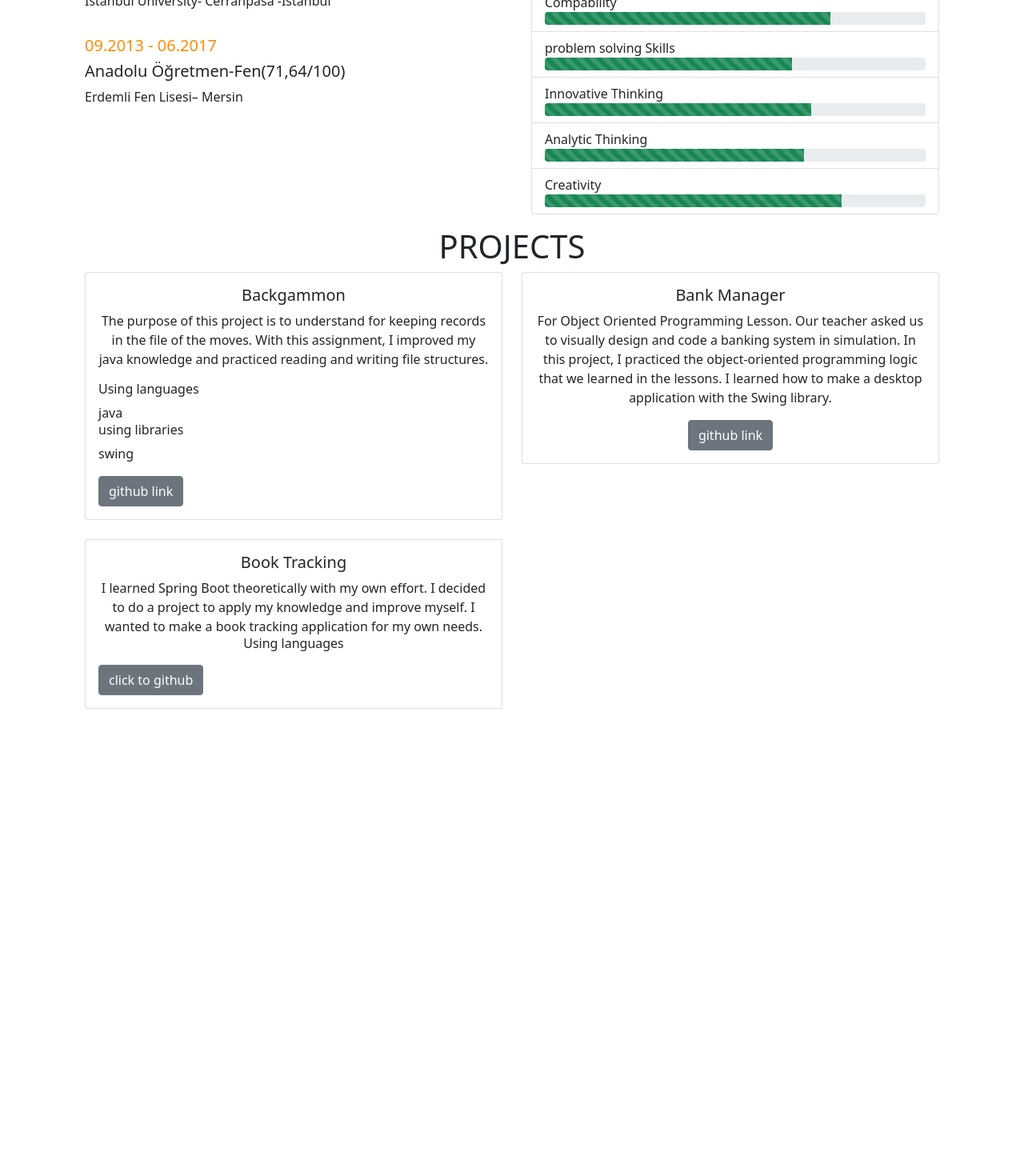
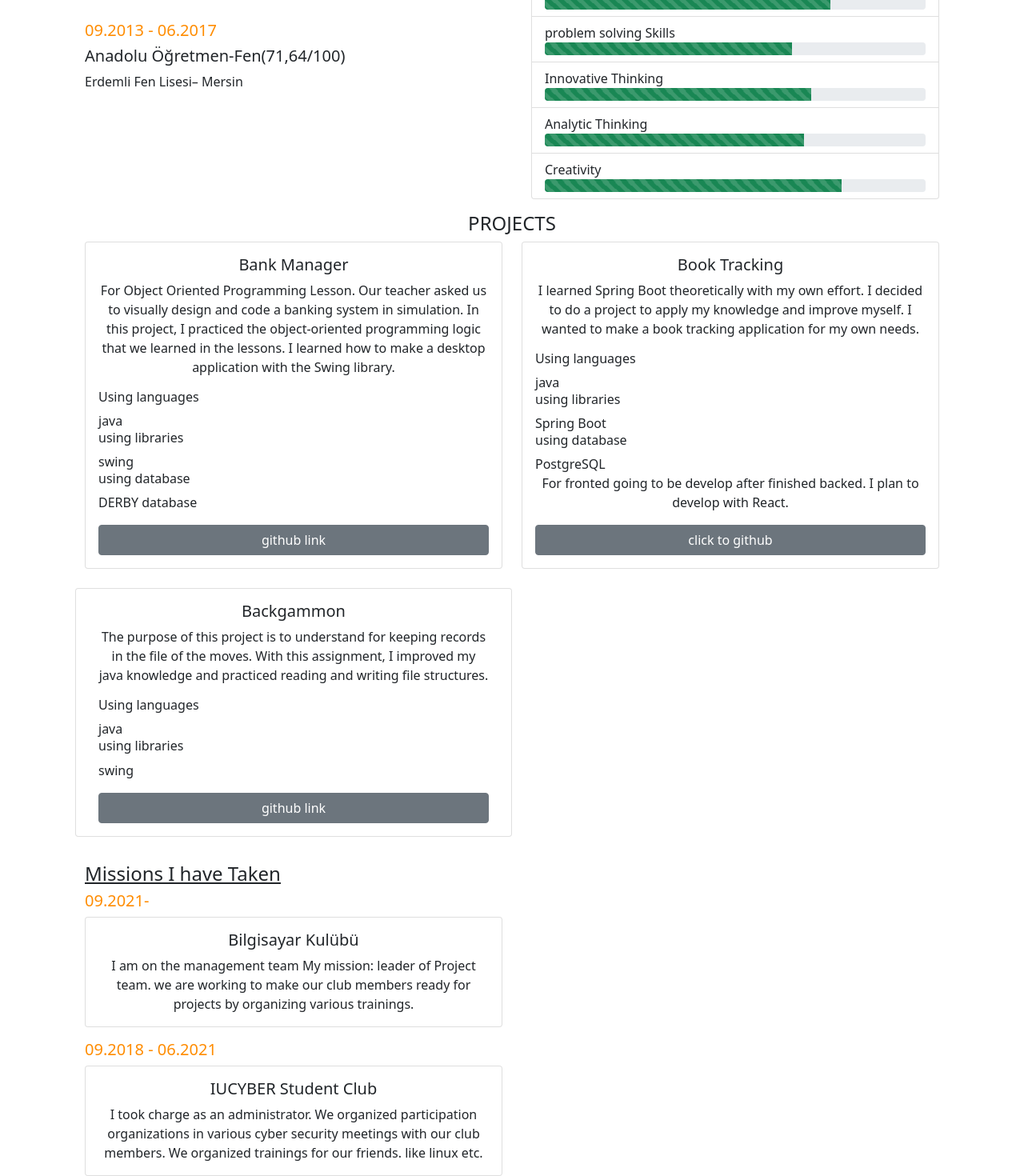
Before and after one commit to yahyaboyali/cv, a React (Create React App) app: page / in a window 1280 px wide. Shown: the part 203-1673 px from the top of the page at 80% size. Before the commit the page ends 1089 px from the top, so only its background shows below. Built offline with nearby package versions, Linux system fonts and the light colour scheme.

Commit message:
adding missions layout

```diff
--- a/src/layouts/Education.jsx
+++ b/src/layouts/Education.jsx
@@ -4,7 +4,7 @@ export default function Education() {
   return (
     <Container>
       <Row>
-        <Col style={{ textAlign: 'left' }}><h1>EDUCATIONS</h1></Col>
+        <Col style={{ textAlign: 'left' }}><h4>EDUCATIONS</h4></Col>
       </Row>
       <Row>
         <Col style={{ textAlign: 'left', color: 'DarkOrange' }}><h5>2018-</h5></Col>
--- a/src/layouts/Missions.jsx
+++ b/src/layouts/Missions.jsx
@@ -1,7 +1,50 @@
 import React from 'react'
-
+import { Container, Row, Col, Card } from 'react-bootstrap'
 export default function Missions() {
   return (
-    <div>Missions</div>
+    <Container>
+      <Row>
+        <Col style={{ textAlign: 'left',marginTop:'1rem',textDecoration:'underline' }}><h4>Missions I have Taken </h4></Col>
+      </Row>
+      <Row>
+        <Col style={{ textAlign: 'left', color: 'DarkOrange' }}><h5>09.2021-</h5></Col>
+      </Row>
+      <Row xs={1} md={2} className="g-4">
+        <Col>
+          <Card>
+            <Card.Body>
+              <Card.Title>Bilgisayar Kulübü</Card.Title>
+              <Card.Text>
+                I am on the management team
+                My mission: leader of Project team.
+                we are working to make our club
+                members ready for projects by
+                organizing various trainings.
+              </Card.Text>
+            </Card.Body>
+          </Card>
+        </Col>
+      </Row>
+      <Row style={{ marginTop: '1rem' }}>
+        <Col style={{ textAlign: 'left', color: 'DarkOrange' }}><h5>09.2018 - 06.2021</h5></Col>
+      </Row>
+      <Row xs={1} md={2} className="g-4">
+        <Col>
+          <Card >
+            <Card.Body>
+              <Card.Title>IUCYBER Student Club</Card.Title>
+              <Card.Text>
+                I took charge as an administrator.
+                We organized participation
+                organizations in various cyber security
+                meetings with our club members. We
+                organized trainings for our friends.
+                like linux etc.
+              </Card.Text>
+            </Card.Body>
+          </Card>
+        </Col>
+      </Row>
+    </Container>
   )
 }
--- a/src/layouts/Projects.jsx
+++ b/src/layouts/Projects.jsx
@@ -1,40 +1,12 @@
 import React from 'react'
-import { Container, Row, Col, Card, CardGroup, Button } from 'react-bootstrap'
+import { Container, Row, Col, Card, Button } from 'react-bootstrap'
 export default function Projects() {
   return (
     <Container>
       <Row>
-        <Col style={{ textAlign: 'Center' }}><h1>PROJECTS</h1></Col>
+        <Col style={{ textAlign: 'Center' }}><h4>PROJECTS</h4></Col>
       </Row>
       <Row xs={1} md={2} className="g-4">
-
-        <Col>
-          <CardGroup>
-
-          </CardGroup>
-          <Card>
-            <Card.Body>
-              <Card.Title>Backgammon</Card.Title>
-              <Card.Text>
-                The purpose of this project is to understand
-                for keeping records in the file of the moves.
-                With this assignment, I improved my java
-                knowledge and practiced reading and writing
-                file structures.
-                <div style={{ textAlign: 'left',marginTop:'1rem' }}>
-                  <h6>Using languages</h6>
-                  java
-                  <h6>using libraries</h6>
-                  swing
-                </div>
-
-              </Card.Text>
-              <div style={{ textAlign: 'left' }}>
-                <Button href='https://github.com/yahyaboyali/backgammon' target="_blank" variant="secondary">github link</Button>
-              </div>
-            </Card.Body>
-          </Card>
-        </Col>
         <Col>
           <Card>
             <Card.Body>
@@ -47,8 +19,16 @@ export default function Projects() {
                 logic that we learned in the lessons. I learned
                 how to make a desktop application with the
                 Swing library.
+                <div style={{ textAlign: 'left', marginTop: '1rem' }}>
+                  <h6>Using languages</h6>
+                  java
+                  <h6>using libraries</h6>
+                  swing
+                  <h6>using database</h6>
+                  DERBY database
+                </div>
               </Card.Text>
-              <div >
+              <div className="d-grid gap-2" style={{ textAlign: 'left' }}>
                 <Button href='https://github.com/yahyaboyali/bankamanager' target="_blank" variant="secondary">github link</Button>
               </div>
             </Card.Body>
@@ -64,15 +44,44 @@ export default function Projects() {
                 knowledge and improve myself. I wanted to
                 make a book tracking application for my own
                 needs.
-
-                <h6>Using languages </h6>
+                <div style={{ textAlign: 'left', marginTop: '1rem' }}>
+                  <h6>Using languages</h6>
+                  java
+                  <h6>using libraries</h6>
+                  Spring Boot
+                  <h6>using database</h6>
+                  PostgreSQL
+                </div>
+                For fronted going to be develop after finished
+                backed. I plan to develop with React.
               </Card.Text>
-              <div style={{ textAlign: 'left' }}>
+              <div className="d-grid gap-2" style={{ textAlign: 'left' }}>
                 <Button href='https://github.com/yahyaboyali/BookTracking' target="_blank" variant="secondary">click to github</Button>
               </div>
             </Card.Body>
           </Card>
         </Col>
+        <Card>
+          <Card.Body>
+            <Card.Title>Backgammon</Card.Title>
+            <Card.Text>
+              The purpose of this project is to understand
+              for keeping records in the file of the moves.
+              With this assignment, I improved my java
+              knowledge and practiced reading and writing
+              file structures.
+              <div style={{ textAlign: 'left', marginTop: '1rem' }}>
+                <h6>Using languages</h6>
+                java
+                <h6>using libraries</h6>
+                swing
+              </div>
+            </Card.Text>
+            <div className="d-grid gap-2" style={{ textAlign: 'left' }}>
+              <Button href='https://github.com/yahyaboyali/backgammon' target="_blank" variant="secondary">github link</Button>
+            </div>
+          </Card.Body>
+        </Card>
       </Row>
     </Container>
   )
--- a/src/layouts/SkillsAndCompetences.jsx
+++ b/src/layouts/SkillsAndCompetences.jsx
@@ -4,7 +4,7 @@ export default function SkillsAndCompetences() {
   return (
     <Container>
       <Row>
-        <Col style={{ textAlign: 'left' }}><h1>SKILLS & COMPETENCES</h1></Col>
+        <Col style={{ textAlign: 'left' }}><h4>SKILLS & COMPETENCES</h4></Col>
       </Row>
       <Row>
         <ListGroup style={{ textAlign: 'left' }}>
--- a/src/pages/Genel.jsx
+++ b/src/pages/Genel.jsx
@@ -3,6 +3,7 @@ import Education from '../layouts/Education'
 import SkillsAndCompetences from '../layouts/SkillsAndCompetences'
 import { Container,Row,Col} from 'react-bootstrap';
 import Projects from '../layouts/Projects';
+import Missions from '../layouts/Missions';
 export default function Genel() {
     return (
 
@@ -14,6 +15,9 @@ export default function Genel() {
         <Row>
           <Col style={{ marginTop:'1rem' }}><Projects/></Col>
         </Row>
+        <Row>
+          <Col style={{ marginTop:'1rem' }}><Missions/></Col>
+        </Row>
       </Container>
     )
 }
```
